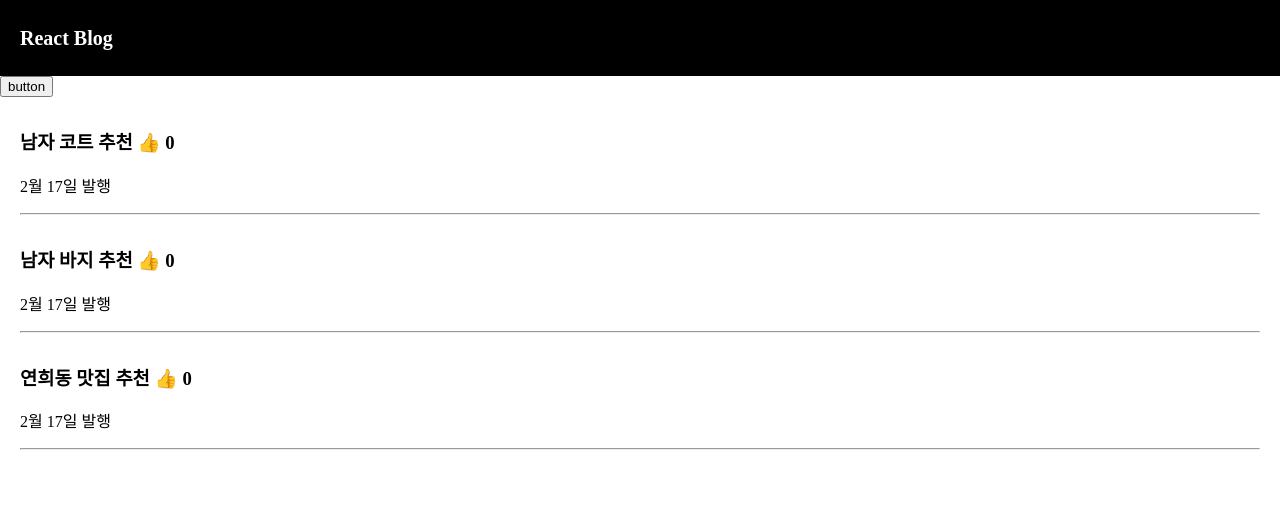
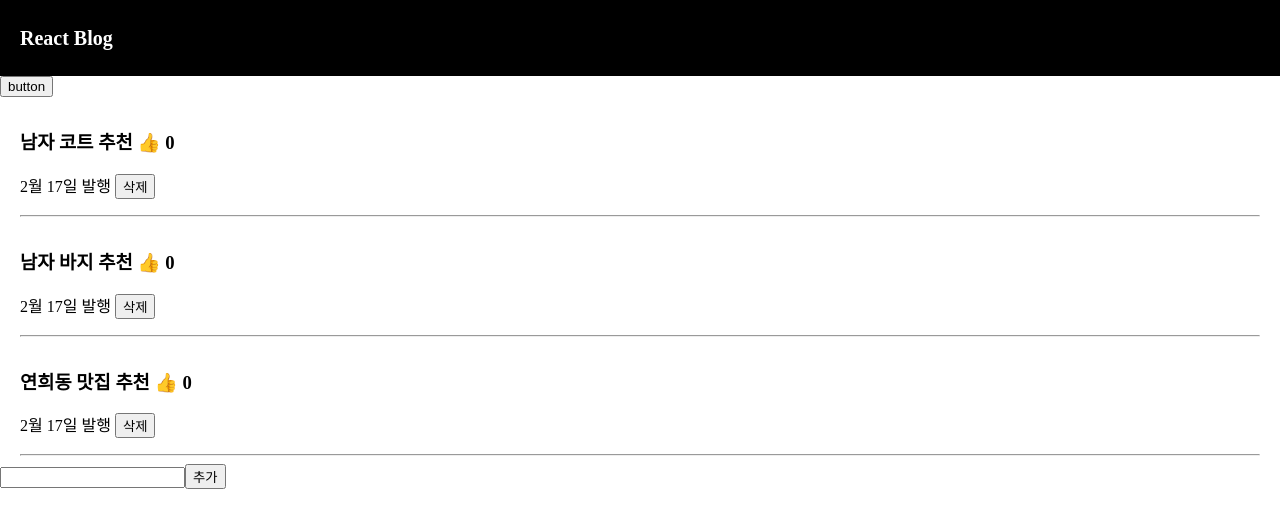
Before and after one commit to FriedKeyBoard/ReactIntroduction, a React (Vite) app in the folder blog2/: page / in a window 1280 px wide. Shown: the top 528 px of the page. Built offline with nearby package versions, Linux system fonts and the light colour scheme.

Commit message:
게시물 추가 삭제

```diff
--- a/blog2/src/App.jsx
+++ b/blog2/src/App.jsx
@@ -8,6 +8,7 @@ function App() {
     let [likeCount, setLikeCount] = useState([0,0,0]);
     let [modal, setModal] = useState(false);
     let [titleNumber, setTitleNumber] = useState(0);
+    let [inputValue, setInputValue] = useState('');
 
 
     function titleMod() {
@@ -28,6 +29,35 @@ function App() {
         var newlikeCount = {...likeCount}
         newlikeCount[i] = newlikeCount[i]+1;
         setLikeCount(newlikeCount);
+    }
+
+    function addList(str){
+        var newArr = [...title];
+
+        for (var i = newArr.length-1; i>=0; i--){
+            newArr[i+1] = newArr[i];
+        }
+        newArr[0] = str;
+
+        setTitle(newArr);
+    }
+
+    function deleteList(num){
+        var newArr = [...title];
+        var modArr = [];
+
+        for (var i = 0; i < newArr.length-1; i++){
+
+            if(i < num){
+                modArr[i] = newArr[i];
+            }else {
+                modArr[i] = newArr[i+1];
+            }
+        }
+
+        console.log(modArr);
+
+        setTitle(modArr);
     }
 
   return (
@@ -57,13 +87,16 @@ function App() {
               title.map(function (a,i){
                   return (
                       <div className="list" key={i}>
-                          <h3 onClick={ () => {setModal(!modal); setTitleNumber(i)}}> {title[i]} <span onClick={() => addLikeCount(i)}>👍</span> {likeCount[i]} </h3>
-                          <p>2월 17일 발행</p>
+                          <h3 onClick={ () => {setModal(!modal); setTitleNumber(i)}}> {title[i]} <span onClick={(e) => {e.stopPropagation(); addLikeCount(i)}}>👍</span> {likeCount[i]} </h3>
+                          <p>2월 17일 발행 <button onClick={ () => {deleteList(i)} }>삭제</button></p>
                           <hr/>
                       </div>
                   )
               })
           }
+
+          <input type="text" onChange={(e)=>{setInputValue(e.target.value);}}/>
+          <button onClick={() => {addList(inputValue)} }>추가</button>
 
           {
             modal === true ? <Modal color={'yellow'} title={title} titleChange={titleChange} titleNumber={titleNumber}></Modal> : null
```
